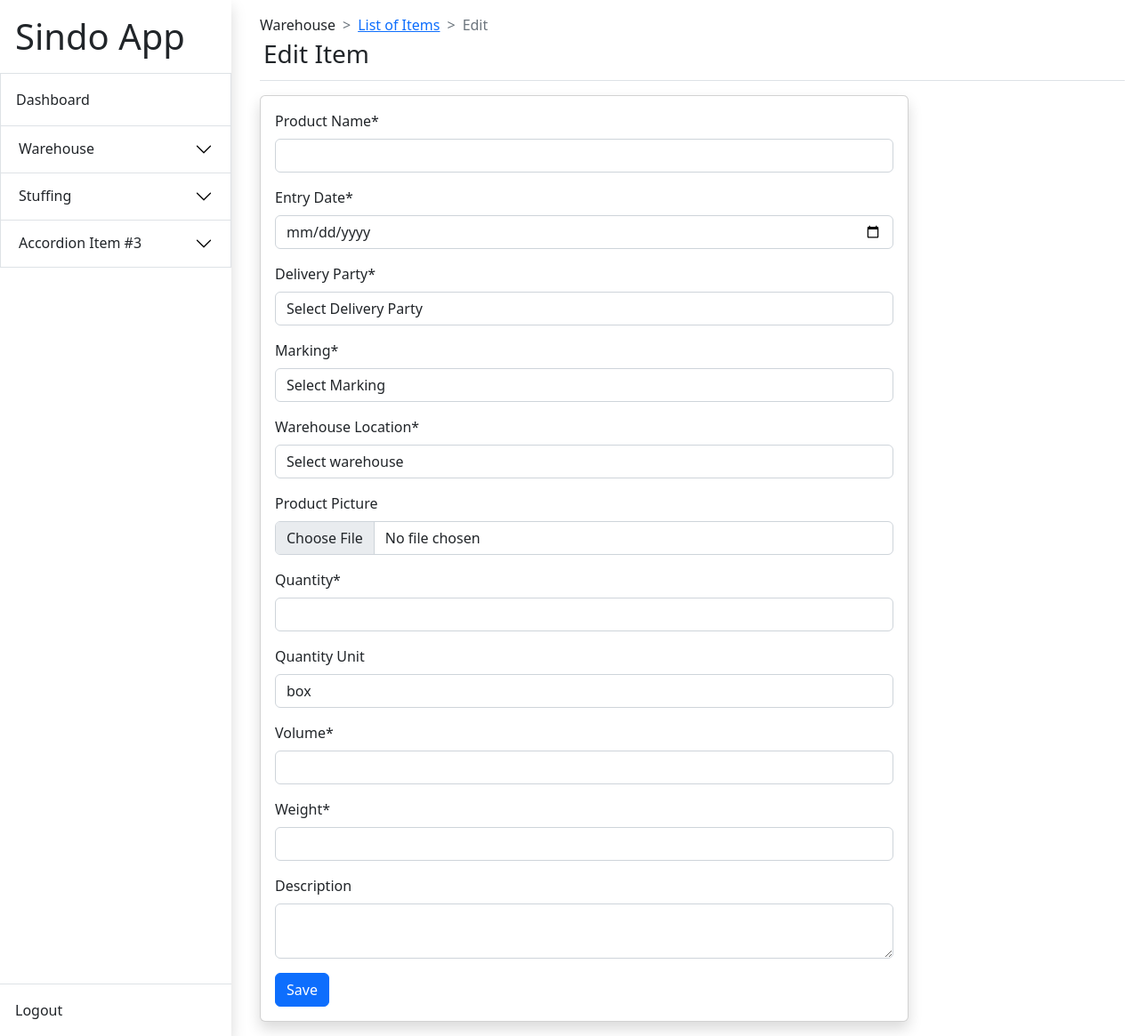
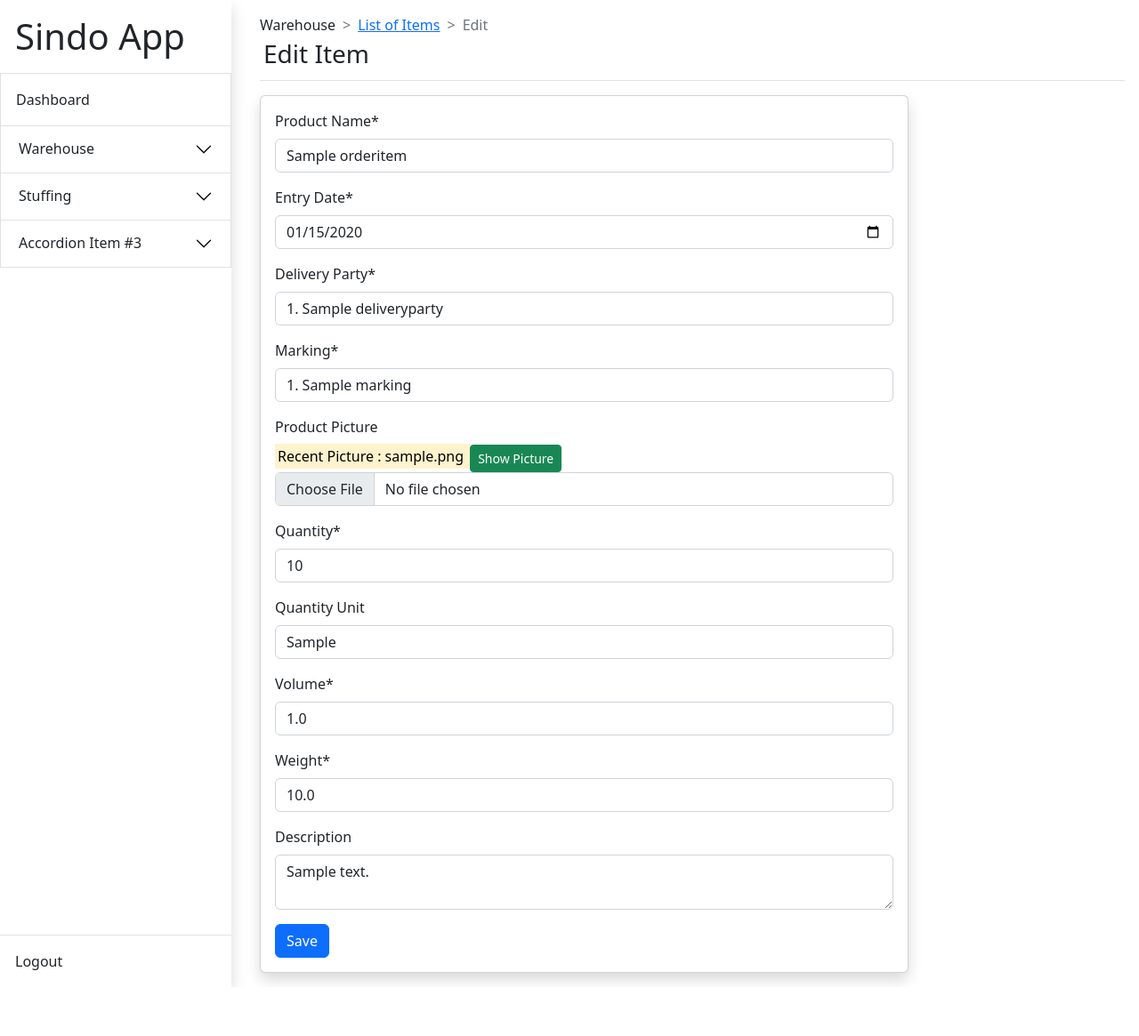
Before and after one commit to fer-bot/sindo_app, a Django app: page /warehouse/items/edit/1 in a window 1280 px wide. Shown: the whole page at 89% size. After the commit the page ends 1110 px from the top, so only its background shows below. Run offline with Django 4.2, Linux system fonts and the light colour scheme; tables that the repository leaves empty hold one stand-in row (values such as "Sample post"); grey boxes marked "Sample" are stand-in pictures; some libraries are stand-ins or nearby versions.

Commit message:
Edit Button

```diff
--- a/maindashboard/templates/warehouse/warehouse_items/warehouse_items.html
+++ b/maindashboard/templates/warehouse/warehouse_items/warehouse_items.html
@@ -82,7 +82,7 @@
                         <td>
                             <!-- <a class="btn btn-sm btn-primary"> view </a> -->
                             {% if not order.verified_at %}
-                                <a class="btn btn-sm btn-success"> edit </a>
+                                <a class="btn btn-sm btn-success" href="{% url 'warehouse_items_edit' order.warehousing_number %}> edit </a>
                                 <!-- <a class="btn btn-sm btn-danger"> delete </a>  -->
                             {% else %}
                                 <a class="btn btn-sm btn-success disabled"> edit </a>
@@ -126,7 +126,7 @@
                         <td>
                             <!-- <a class="btn btn-sm btn-primary"> view </a> -->
                             {% if not order.verified_at %}
-                                <a class="btn btn-sm btn-success"> edit </a>
+                                <a class="btn btn-sm btn-success"  href="{% url 'warehouse_items_edit' order.warehousing_number %}"> edit </a>
                                 <!-- <a class="btn btn-sm btn-danger"> delete </a>  -->
                             {% else %}
                                 <a class="btn btn-sm btn-success disabled"> edit </a>
--- a/maindashboard/templates/warehouse/warehouse_items/warehouse_items_edit.html
+++ b/maindashboard/templates/warehouse/warehouse_items/warehouse_items_edit.html
@@ -23,23 +23,23 @@
 
         <div class="card w-75 shadow">
         <div class="card-body">
-        <form action="{% url 'warehouse_items_new' %}" method="post" enctype="multipart/form-data">
+        <form action="{% url 'warehouse_items_edit' item.warehousing_number %}" method="post" enctype="multipart/form-data">
             {% csrf_token %}
             <div class="mb-3">
               <label for="productName" class="form-label">Product Name*</label>
-              <input type="text" class="form-control" id="productName" name="productName" required>
+              <input type="text" class="form-control" id="productName" name="productName" required value="{{item.product_name}}">
             </div>
 
             <div class="mb-3">
                 <label for="entryDate" class="form-label">Entry Date*</label>
-                <input type="date" class="form-control" id="entryDate" name="entryDate">
+                <input type="date" class="form-control" id="entryDate" name="entryDate" value="{{item.entry_date}}">
             </div>
 
             <div class="mb-3">
                 <label for="deliveryParty" class="form-label">Delivery Party*</label>
                 <select class="form-control selectpicker" id="deliveryParty" name="deliveryParty" data-live-search="true">
-                    <option disabled selected>Select Delivery Party</option>
-                    {% for party in delivery_parties %}
+                    <option disabled selected>{{selectedDeliveryParty.id}}. {{selectedDeliveryParty.name}}</option>
+                    {% for party in deliveryParty %}
                         <option data-tokens="{{party.name}}" value="{{party.id}}">{{party.id}}. {{party.name}} </option>
                     {% endfor %}
                 </select>
@@ -48,24 +48,32 @@
             <div class="mb-3">
                 <label for="marking" class="form-label">Marking*</label>
                 <select class="form-control selectpicker" id="marking" name="marking" data-live-search="true">
-                    <option disabled selected>Select Marking</option>
+                    <option disabled selected>{{selectedMarking.id}}. {{selectedMarking.name}}</option>
                     {% for marking in markings %}
                         <option data-tokens="{{marking.name}}" value="{{marking.id}}"> {{marking.id}}. {{marking.name}}  </option>
                     {% endfor %}
                 </select>
             </div>
 
-            <div class="mb-3">
+            <!-- <div class="mb-3">
                 <label for="warehouse" class="form-label">Warehouse Location*</label>
                 <select class="form-control selectpicker" id="warehouse" name="warehouse" data-live-search="true" required>
-                    <option disabled selected>Select warehouse</option>
+                    <option disabled selected>{{selectedTransferInfo.</option>
                     <option data-tokens="guangzhou warehouse" value="guangzhou warehouse"> Guang Zhou </option>
                     <option data-tokens="shenzhen warehouse" value="shenzhen warehouse"> Shen Zhen </option>
                 </select>
-            </div>
+            </div> -->
 
             <div class="mb-3">
                 <label for="productImage" class="form-label">Product Picture</label>
+                <div><mark>Recent Picture : {{item.product_img}}   </mark>
+                    <button type="button" class="btn btn-sm btn-success" data-bs-toggle="collapse" data-bs-target="#showPicture">
+                        Show Picture
+                    </button>
+                    <div id="showPicture" style="padding-bottom: 15px; " class="collapse">
+                        <img class="img-thumbnail" style="width :200px " src="/media/{{ item.product_img }}" alt="no img"/>
+                </div></div>
+                <!-- <img class="img-thumbnail" src="/media/{{ item.product_img }}" alt="no img"/> -->
                 <div class="input-group">
                     <input class="form-control" type="file" id="productImage" name="productImage" accept="image/*">
                 </div>
@@ -73,27 +81,27 @@
 
             <div class="mb-3">
                 <label for="quantity" class="form-label">Quantity*</label>
-                <input type="number" min="0" class="form-control" id="quantity" name="quantity" step="1" required>
+                <input type="number" min="0" class="form-control" id="quantity" name="quantity" step="1" value="{{selectedTransferInfo.order_quantity}}" required>
             </div>
 
             <div class="mb-3">
                 <label for="quantityUnit" class="form-label">Quantity Unit</label>
-                <input type="text" class="form-control" id="quantityUnit" name="quantityUnit" required value="box">
+                <input type="text" class="form-control" id="quantityUnit" name="quantityUnit" required value="{{item.quantity_unit}}">
             </div>
 
             <div class="mb-3">
                 <label for="volume" class="form-label">Volume*</label>
-                <input type="number" min="0" class="form-control" id="volume" name="volume" step=any required>
+                <input type="number" min="0" class="form-control" id="volume" name="volume" step=any required value="{{item.volume}}">
             </div>
 
             <div class="mb-3">
                 <label for="weight" class="form-label">Weight*</label>
-                <input type="number" min="0" class="form-control" id="weight" name="weight" step=any required>
+                <input type="number" min="0" class="form-control" id="weight" name="weight" step=any required value="{{item.weight}}">
             </div>
 
             <div class="mb-3">
               <label for="description" class="form-label">Description</label>
-              <textarea class="form-control" name="description"></textarea>
+              <textarea class="form-control" name="description">{{item.description}}</textarea>
             </div>
             <button type="submit" class="btn btn-primary">Save</button>
         </form>
--- a/maindashboard/views/warehouse/items.py
+++ b/maindashboard/views/warehouse/items.py
@@ -1,3 +1,6 @@
+from ast import Del
+from itertools import product
+import re
 from django.contrib import messages
 from django.shortcuts import get_object_or_404, redirect
 from django.http import HttpResponse
@@ -5,7 +8,8 @@ from django.template import loader
 from django.db.models import OuterRef, Subquery, Sum
 from django.db.models.functions import Coalesce
 
-from maindashboard.models import DeliveryParty, Marking, OrderItem, TransferInfo
+from maindashboard.models import DeliveryParty, Marking, OrderItem, TransferInfo, TransferLogisticDetail
+from maindashboard.views.warehouse.marking import marking
 
 
 def warehouse_items(request):
@@ -53,7 +57,7 @@ def warehouse_items_new(request):
         try:
             quantity_unit = request.POST["quantityUnit"]
             delivery_party = DeliveryParty.objects.get(
-                pk=request.POST["deliveryParty"])
+            pk=request.POST["deliveryParty"])
             marking = Marking.objects.get(pk=request.POST["marking"])
             product_name = request.POST["productName"]
             product_img = request.FILES["productImage"]
@@ -101,10 +105,55 @@ def warehouse_items_new(request):
 def warehouse_items_edit(request, item_id):
     if request.method == 'GET':
         item = get_object_or_404(OrderItem, pk=item_id)
-
+        deliveryParty = DeliveryParty.objects.order_by('name')
+        item.entry_date = item.entry_date.strftime("%Y-%m-%d")
+        selectedDeliveryParty = get_object_or_404(DeliveryParty, pk=item.delivery_party_id)
+        selectedMarking = get_object_or_404(Marking , pk = item.marking_id)
+        selectedTransferInfo = get_object_or_404(TransferInfo, pk = item.warehousing_number)
+        markings =  Marking.objects.order_by('name')
         context = {
-            'item': item
+            'item': item,
+            'selectedTransferInfo' : selectedTransferInfo,
+            'deliveryParty' : deliveryParty,
+            'selectedDeliveryParty' : selectedDeliveryParty,
+            'selectedMarking' : selectedMarking,
+            'markings' : markings
         }
         template = loader.get_template(
             'warehouse/warehouse_items/warehouse_items_edit.html')
         return HttpResponse(template.render(context, request))
+    elif request.method == 'POST':
+        quantity_unit = request.POST["quantityUnit"]
+        product_name = request.POST["productName"]
+        product_img = request.FILES.get("productImage",False)
+        entry_date = request.POST["entryDate"]
+        volume = request.POST["volume"]
+        weight = request.POST["weight"]
+        description = request.POST["description"]
+        order_quantity = request.POST["quantity"]
+
+        item = get_object_or_404(OrderItem, pk=item_id)
+
+
+        item.quantity_unit = quantity_unit
+        item.product_name = product_name
+        item.entry_date = entry_date
+        item.volume = volume
+        item.weight = weight
+        item.description = description
+
+        item.save()
+        transferInfoSelected = TransferInfo.objects.filter(order_item_id = item_id).first()
+        # print(transferInfoSelected.to_detail)
+        # newTransferInfo = TransferInfo(
+        #         from_detail=from_detail,
+        #         to_detail=to_detail,
+        #         order_item=newItem,
+        #         order_quantity=order_quantity,
+        #         volume=volume,
+        #         weight=weight,
+        #         description="automated"
+        #     )
+        messages.info(
+                request, f'Adding Item with ID is successful!')
+        return redirect('/warehouse/items')
--- a/sindo_app/settings.py
+++ b/sindo_app/settings.py
@@ -121,7 +121,7 @@ USE_TZ = True
 # Static files (CSS, JavaScript, Images)
 # https://docs.djangoproject.com/en/4.0/howto/static-files/
 
-STATIC_URL = 'static/'
+STATIC_URL = '/static/'
 
 STATICFILES_DIRS = [os.path.join(BASE_DIR, 'static')]
 
```
